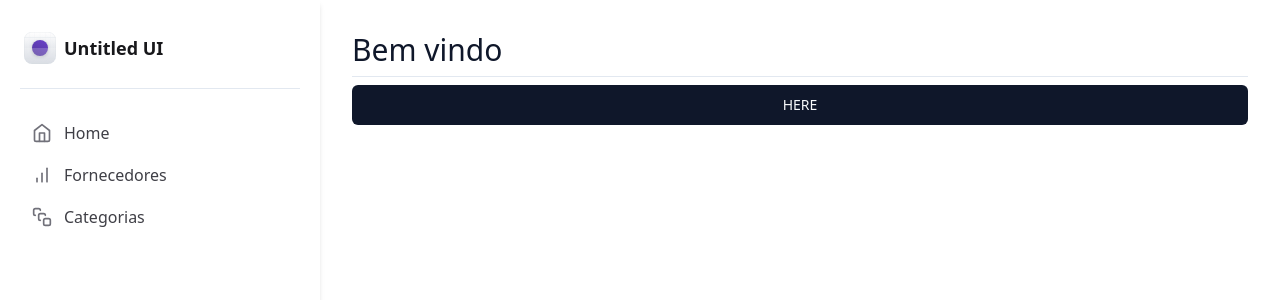
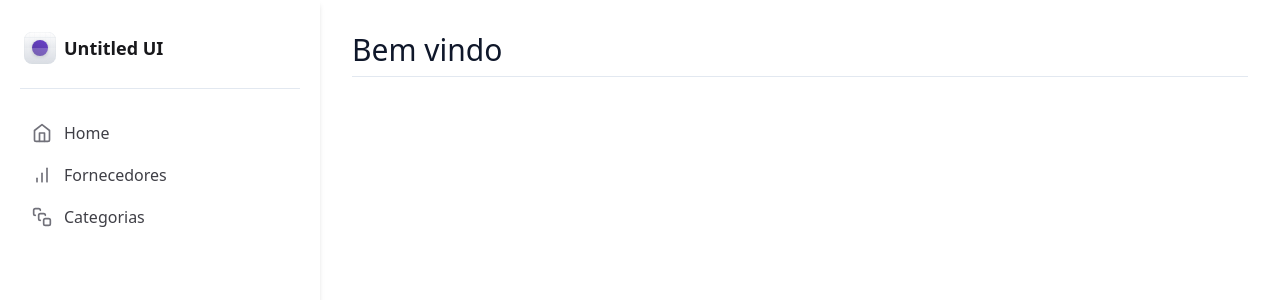
Before and after one commit to gabrielppd77/stock-control-fe, a React (Vite) app: page / in a window 1280 px wide. Shown: the top 300 px of the page. Built offline with nearby package versions, Linux system fonts and the light colour scheme.

Commit message:
implements react router dom in project

```diff
--- a/index.html
+++ b/index.html
@@ -4,7 +4,7 @@
     <meta charset="UTF-8" />
     <link rel="icon" type="image/svg+xml" href="/vite.svg" />
     <meta name="viewport" content="width=device-width, initial-scale=1.0" />
-    <title>Vite + React + TS</title>
+    <title>Stock Control</title>
   </head>
   <body>
     <div id="root"></div>
--- a/package.json
+++ b/package.json
@@ -19,6 +19,7 @@
     "lucide-react": "^0.314.0",
     "react": "^18.2.0",
     "react-dom": "^18.2.0",
+    "react-router-dom": "^6.21.3",
     "tailwind-merge": "^2.2.1",
     "tailwindcss-animate": "^1.0.7",
     "vite-tsconfig-paths": "^4.3.1"
--- a/src/App.tsx
+++ b/src/App.tsx
@@ -1,6 +1,5 @@
 import { Sidebar } from "@components/Sidebar";
-
-import { Home } from "@pages/Home";
+import { RouterProvider } from "@providers/RouterProvider";
 
 import { ThemeProvider } from "@providers/ThemeProvider";
 
@@ -10,7 +9,7 @@ export default function App() {
       <div className="grid min-h-screen grid-cols-app bg-background">
         <Sidebar />
         <main className="p-8">
-          <Home />
+          <RouterProvider />
         </main>
       </div>
     </ThemeProvider>
--- /dev/null
+++ b/src/lib/routes/routes.tsx
@@ -0,0 +1,10 @@
+import { createBrowserRouter } from "react-router-dom";
+
+import { Home } from "@pages/Home";
+
+export const routes = createBrowserRouter([
+  {
+    path: "/",
+    element: <Home />,
+  },
+]);
--- a/src/pages/Home/index.tsx
+++ b/src/pages/Home/index.tsx
@@ -1,16 +1,10 @@
-import { Button } from "@components/ui/button";
 import { Separator } from "@components/ui/separator";
-import { useTheme } from "@hooks/useTheme";
 
 export function Home() {
-  const { toggleTheme } = useTheme();
   return (
     <div className="flex flex-col gap-2">
       <h1 className="text-3xl font-medium text-primary">Bem vindo</h1>
-
       <Separator />
-
-      <Button onClick={toggleTheme}>HERE</Button>
     </div>
   );
 }
--- /dev/null
+++ b/src/providers/RouterProvider.tsx
@@ -0,0 +1,6 @@
+import { RouterProvider as RouterProviderLib } from "react-router-dom";
+import { routes } from "@lib/routes/routes";
+
+export function RouterProvider() {
+  return <RouterProviderLib router={routes} />;
+}
--- a/tsconfig.json
+++ b/tsconfig.json
@@ -22,11 +22,6 @@
     "baseUrl": ".",
     "paths": {
       "@*": ["./src/*"],
-      "@pages/*": ["./src/pages/*"],
-      "@components/*": ["./src/components/*"],
-      "@lib/utils/*": ["./src/lib/utils/*"],
-      "@providers/*": ["./src/providers/*"],
-      "@hooks/*": ["./src/hooks/*"],
     },
   },
   "include": ["src"],
```
Also changed, not shown: 1 other file (tests, documents, lock files or other folders).
